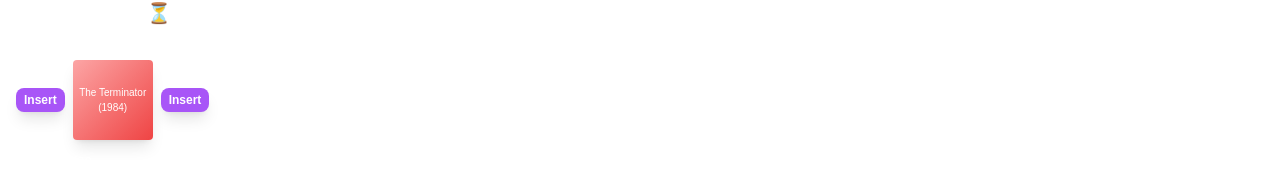
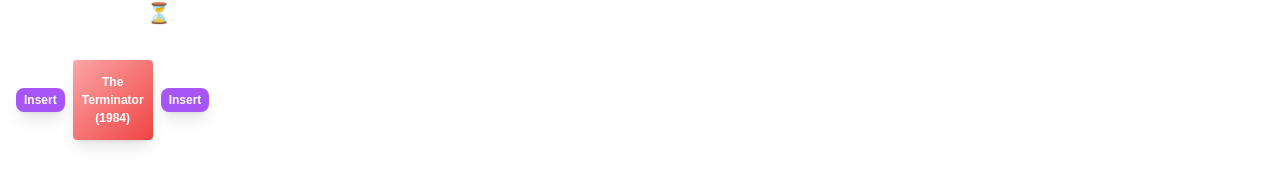
Before and after one commit to eugenionavasan/chronofilm, a Next.js app: page / in a window 1280 px wide. Both pictures are taken after a click on the button "Start Game! 😁". Shown: the part 596-773 px from the top of the page. Built offline with nearby package versions, Linux system fonts and the light colour scheme.

Commit message:
chore minor styling changes

```diff
--- a/app/page.tsx
+++ b/app/page.tsx
@@ -232,7 +232,7 @@
             <div
               className={`bg-gradient-to-br ${colorClasses[index % colorClasses.length]} rounded text-white shadow-lg text-center w-20 h-20 flex items-center justify-center p-1 flex-shrink-0`}
             >
-              <span className="text-[10px]">{movie.name} ({movie.year})</span>
+              <span className="text-[12px] font-bold">{movie.name} ({movie.year})</span>
             </div>
             {index < timeline.length - 1 && (
               <button
```
